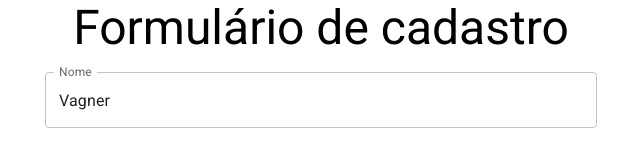
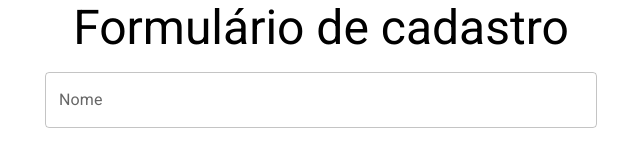
Before and after one commit to hbauhvagner/react-functions, a React (Create React App) app: page / in a window 1280 px wide. Shown: the top 150 px of the page, without its empty margins (319-959 px from the left). Built offline with nearby package versions, Linux system fonts and the light colour scheme.

Commit message:
Recebendo propriedades

```diff
--- a/src/App.js
+++ b/src/App.js
@@ -12,9 +12,13 @@ function App() {
     <Container component="article" maxWidth="sm">
       <Typography variant='h3' component='h1' align='center'>Formulário de cadastro</Typography>
 
-      <FormularioCadastro />
+      <FormularioCadastro aoEnviar={aoEnviarForm} />
     </Container>
   );
 }
 
+function aoEnviarForm(dados) {
+  console.log(dados);
+}
+
 export default App;
--- a/src/components/FormularioCadastro/FormularioCadastro.jsx
+++ b/src/components/FormularioCadastro/FormularioCadastro.jsx
@@ -1,8 +1,8 @@
 import { Button, FormControlLabel, Switch, TextField } from "@mui/material";
 import { useState } from "react";
 
-export default function FormularioCadastro() {
-    const [nome, setNome] = useState('Vagner');
+export default function FormularioCadastro({ aoEnviar }) {
+    const [nome, setNome] = useState('');
     const [sobrenome, setSobrenome] = useState('');
     const [cpf, setCpf] = useState('');
     const [promocoes, setPromocoes] = useState(true);
@@ -11,7 +11,7 @@ export default function FormularioCadastro() {
     return (
         <form onSubmit={event => {
             event.preventDefault();
-            console.log(nome, sobrenome, cpf, promocoes, novidades);
+            aoEnviar({nome, sobrenome, cpf, promocoes, novidades});
         }}>
             <TextField
                 value={nome}
```
